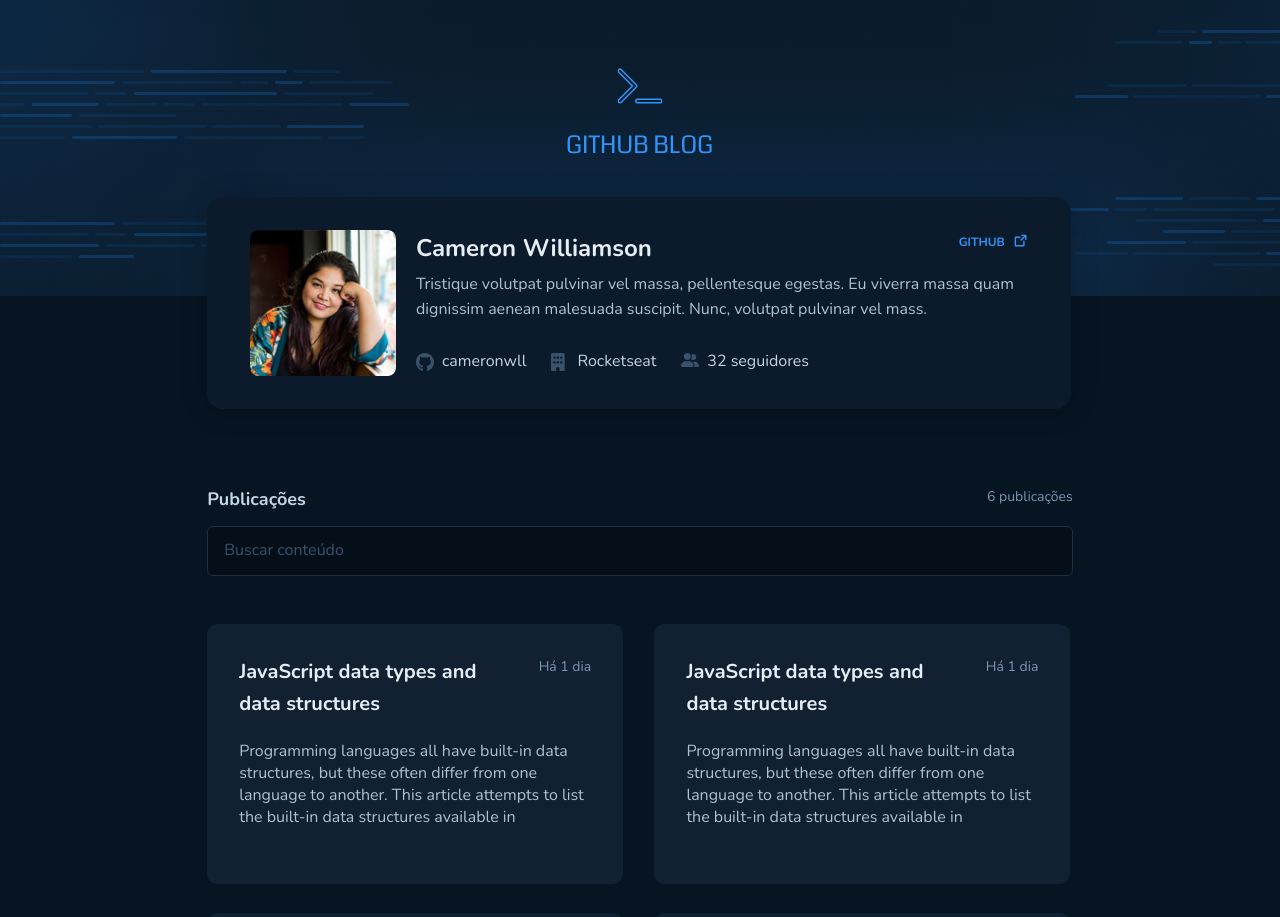
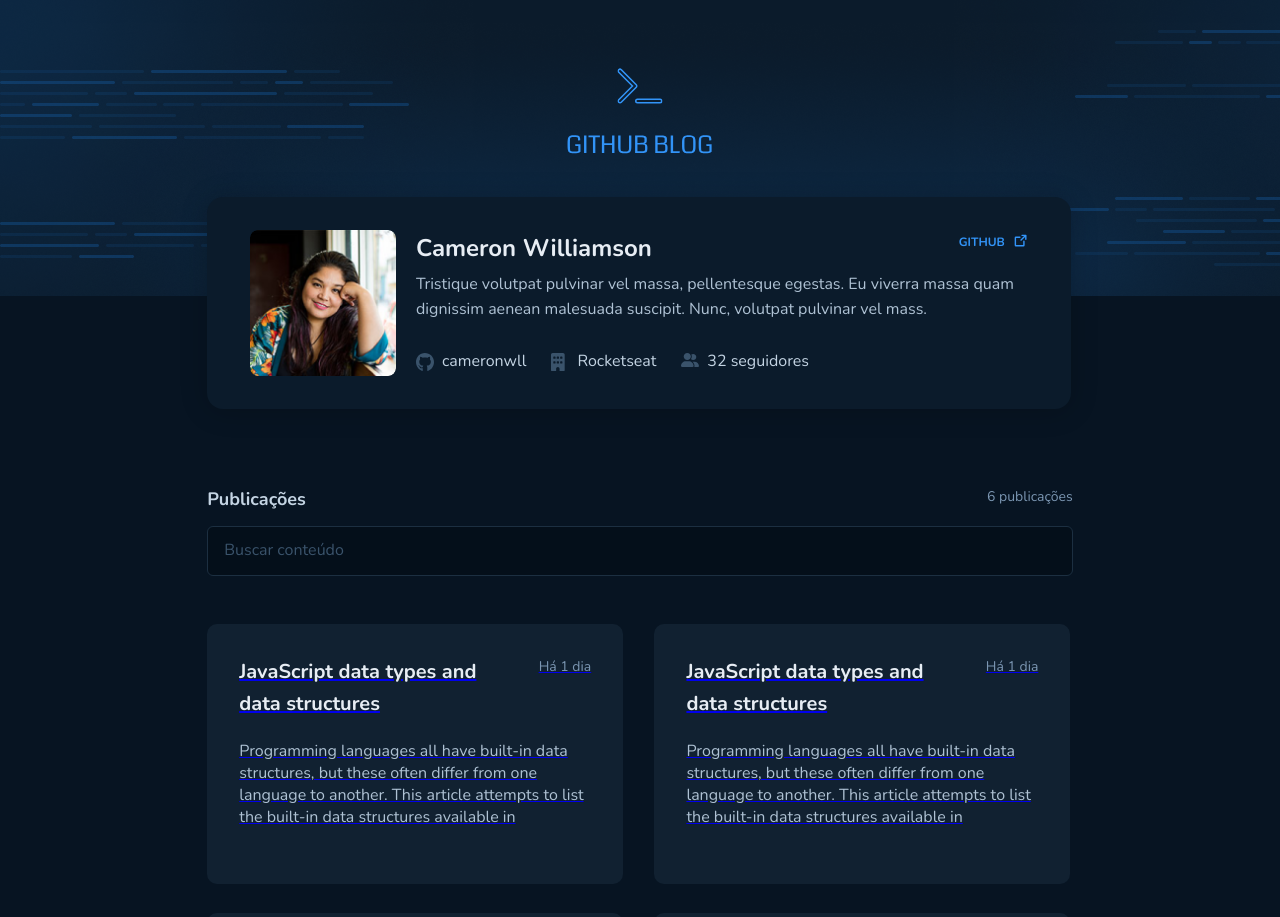
Before and after one commit to fagnersro/github-blog, a React (Vite) app: page /home in a window 1280 px wide. Shown: the top 917 px of the page. Built offline with nearby package versions, Linux system fonts and the light colour scheme.

Commit message:
Project setup - Home child routes

```diff
--- a/src/page/Home/index.tsx
+++ b/src/page/Home/index.tsx
@@ -1,3 +1,4 @@
+import { Link } from 'react-router-dom'
 import Aside from './components/Aside'
 import {
   ContainerHomer,
@@ -25,6 +26,7 @@ export default function Home() {
         </DowContentInput>
       </ContinerInput>
       <ContainerPost>
+        <Link to={`/post/1`}>
           <Post>
             <div>
               <div>
@@ -35,11 +37,13 @@ export default function Home() {
             </div>
             <p>
               Programming languages all have built-in data structures, but these
-            often differ from one language to another. This article attempts to
-            list the built-in data structures available in
+              often differ from one language to another. This article attempts
+              to list the built-in data structures available in
             </p>
           </Post>
+        </Link>
 
+        <Link to={`/post/2`}>
           <Post>
             <div>
               <div>
@@ -50,10 +54,11 @@ export default function Home() {
             </div>
             <p>
               Programming languages all have built-in data structures, but these
-            often differ from one language to another. This article attempts to
-            list the built-in data structures available in
+              often differ from one language to another. This article attempts
+              to list the built-in data structures available in
             </p>
           </Post>
+        </Link>
 
         <Post>
           <div>
--- /dev/null
+++ b/src/page/Post/index.tsx
@@ -0,0 +1,7 @@
+export default function Post() {
+  return (
+    <>
+      <h1>Hello my Post</h1>
+    </>
+  )
+}
```
Also changed, not shown: src/main.tsx (+6 -4 lines), src/page/Post/styles.ts (added). Lines whose indentation alone changed are shown as unchanged.
